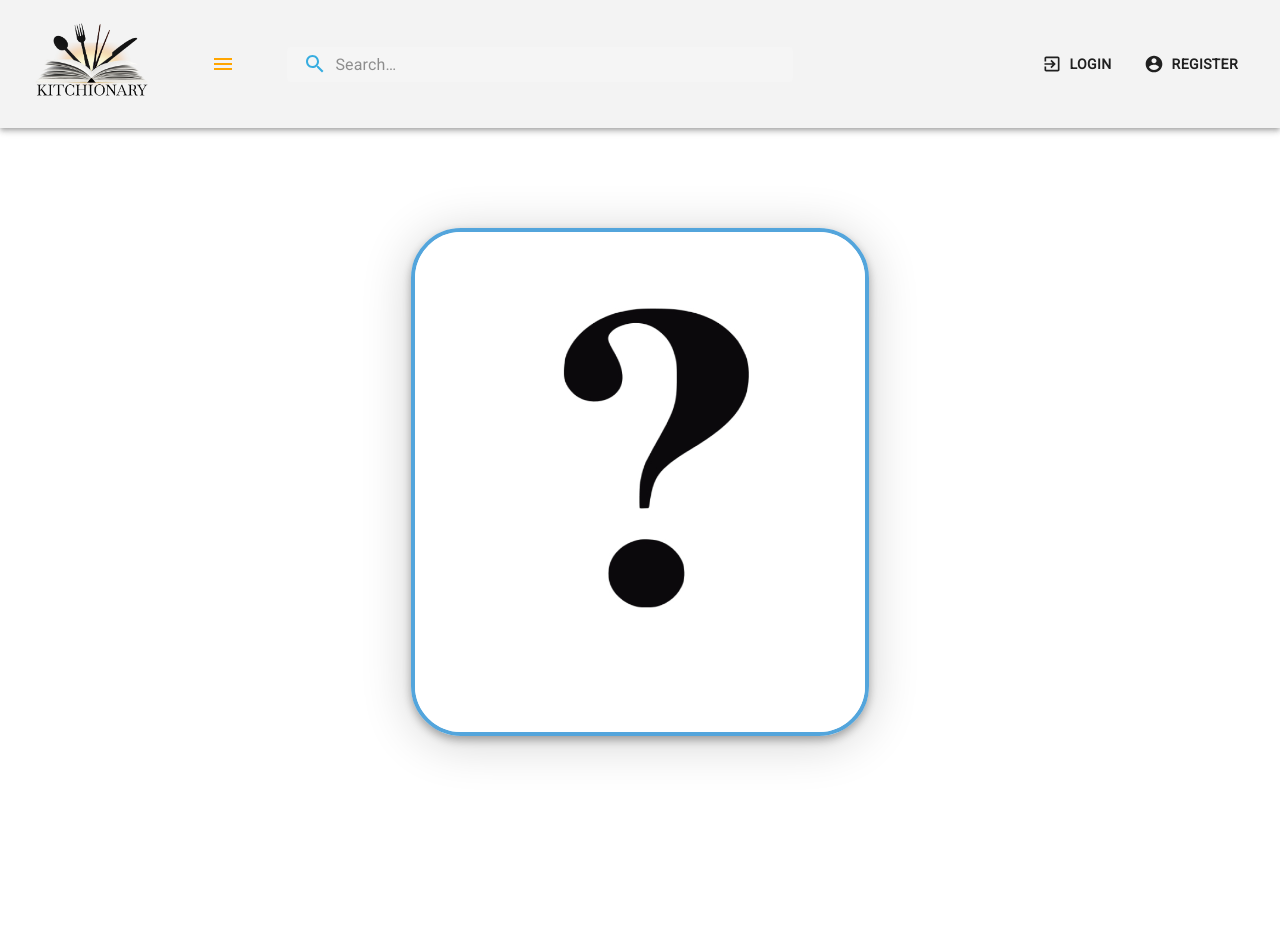
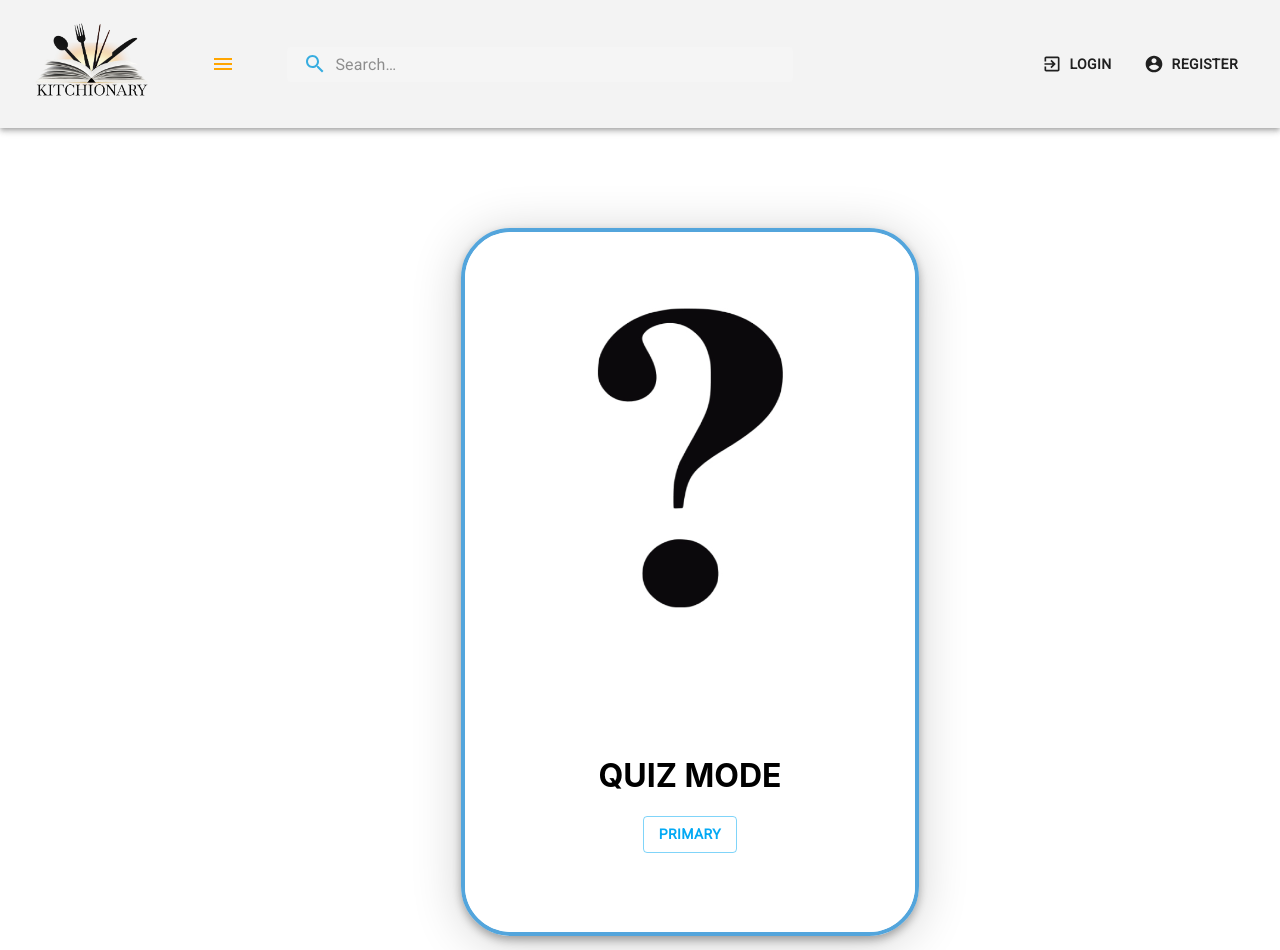
Before and after one commit to kutluduman/kitchionary, a React (Create React App) app in the folder client-side/: page /question in a window 1280 px wide. Shown: the top 950 px of the page. Before the commit the page ends 800 px from the top, so only its background shows below. Built offline with nearby package versions, Linux system fonts and the light colour scheme.

Commit message:
quiz mode tilte and button positioned

```diff
--- a/client-side/src/components/Door.jsx
+++ b/client-side/src/components/Door.jsx
@@ -34,8 +34,7 @@ const Door = () => {
               <Button href="/fridge" variant="outlined" color="primary">
                 Primary
               </Button>
-              </div>
-
+            </div>
         </div>
     </div>
 
--- a/client-side/src/components/Globe.jsx
+++ b/client-side/src/components/Globe.jsx
@@ -26,12 +26,10 @@ const Globe = () =>  {
     </div>
     <div className="descriptionGlobe">
       <h1 className="titleGlobe"> GLOBE MODE</h1>
-      <div className={classes.root}>
         <Button variant="outlined" color="primary">
           Primary
         </Button>
       </div>
-    </div>
   </div>
   )
 }
--- a/client-side/src/components/Question.jsx
+++ b/client-side/src/components/Question.jsx
@@ -2,14 +2,22 @@ import React from 'react';
 import "./quiz.css";
 import imageQuestion from "../docs/question_white.jpg";
 import background from "../docs/white_back.jpg"
+import Button from '@material-ui/core/Button';
 
 const Question = () =>  {
 
   return (
     <div className="container1">
-      <img className='background1 image1' src={background} alt="dessert" width="450" height="500" />
+      <img className='background1 image1' src={background} alt="dessert" width="450" height="700" />
       <img className='question1 image1' src={imageQuestion} alt="question" width="300" height="300" />
-
+    <div>
+        <h1 className="titleQuiz"> QUIZ MODE</h1>
+        <div className="quizButton">
+            <Button href="/quiz" variant="outlined" color="primary">
+              Primary
+            </Button>
+            </div>
+            </div>
     </div>
 
   )
--- a/client-side/src/components/globe.css
+++ b/client-side/src/components/globe.css
@@ -5,12 +5,17 @@
   /* display:flex; */
   margin: 100px;
   margin-left: 0;
+  margin-right: 0;
+
   /* justify-content: space-between; */
 }
 
 .titleGlobe {
+  display: flex;
+  justify-content: center;
+
   position: relative;
-  margin-top: 17em;
+  margin-top: 16em;
   z-index: 5;
 }
 
--- a/client-side/src/components/quiz.css
+++ b/client-side/src/components/quiz.css
@@ -3,6 +3,7 @@
   /* margin-top: 0;
   margin-left: 0; */
   margin: 100px;
+  margin-left: 200px;
   display:flex;
   justify-content: center;
 }
@@ -11,26 +12,44 @@
    position: relative;
 } */
 
+.titleQuiz {
+  /* position: relative;
+  margin-top: 17em;
+  z-index: 5;
+  */
+  display: flex;
+  justify-content: center;
+
+  position: relative;
+  margin-top: 16.5em;
+  z-index: 5;
+}
+
+.quizButton{
+  display: flex;
+justify-content: center;
+}
+
+
+
 .image1 {
   position: absolute;
   display: flex;
   justify-content: center;
+
 }
 .background1 {
-  z-index: 0;
+
   border: #53a5dc solid 0.3em;
   border-radius: 50px;
   box-shadow: 0 4px 8px 0 rgba(0, 0, 0, 0.3), 0 6px 50px 0 rgba(0, 0, 0, 0.19);
 
 }
-.question1 {
-  z-index: 100;
-}
 
 
 .question1 {
   margin-top: 5em;
-  margin-left: 2em;
+  /* margin-left: 2em; */
 }
 
 .question1:hover {
--- a/client-side/src/styles/mode.css
+++ b/client-side/src/styles/mode.css
@@ -6,8 +6,8 @@
   margin-bottom: 200px;
   display: flex;
   flex-direction: row;
-  justify-content: space-evenly;
-  width: 80%;
+  justify-content: space-around;
+  width: 89%;
 
 }
 
```
